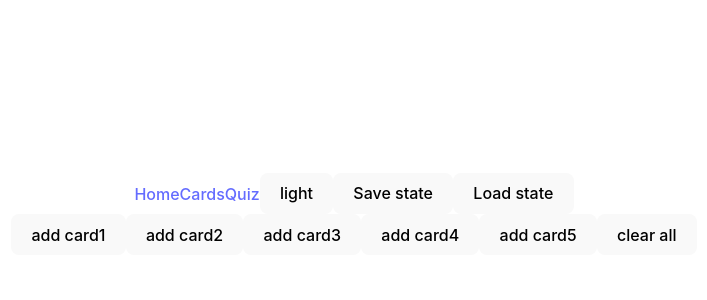
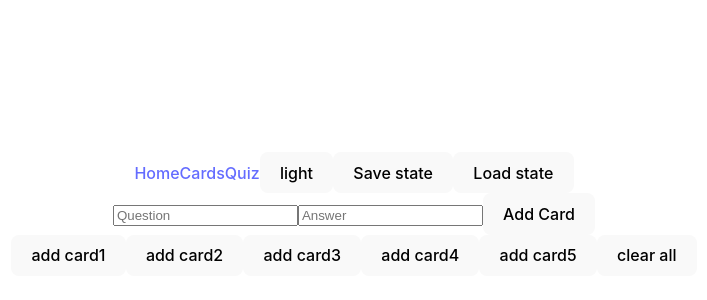
Before and after one commit to MistrAnderson/Leitnerboxd, a React (Vite) app: page /cards in a window 1280 px wide. Shown: the part 186-486 px from the top of the page, without its empty margins (286-993 px from the left). Built offline with nearby package versions, Linux system fonts and the light colour scheme.

Commit message:
feat (cards): add form component to create cards

```diff
--- /dev/null
+++ b/src/components/cardForm/CardForm.tsx
@@ -0,0 +1,26 @@
+import { add } from "@/store/cardsData/cardsSlice"
+import { useAppDispatch } from "@/store/hooks"
+import React, { useState } from "react"
+
+export default function CardForm() {
+  const dispatch = useAppDispatch()
+  const [formData, setFormData] = useState({question: "", answer: ""})
+
+  const handleChange = (e: React.ChangeEvent<HTMLInputElement | HTMLTextAreaElement>) => {
+    setFormData({ ...formData, [e.target.name]: e.target.value });
+  }
+
+  const handleSubmit = (e: React.FormEvent) => {
+    e.preventDefault()
+    dispatch(add({...formData}))
+    setFormData({question: "", answer: ""})
+  }
+
+  return (
+    <form onSubmit={handleSubmit}>
+      <input name="question" value={formData.question} onChange={handleChange} placeholder="Question" />
+      <input name="answer" value={formData.answer} onChange={handleChange} placeholder="Answer" />
+      <button type="submit">Add Card</button>
+    </form>
+  )
+}
--- a/src/components/cards/Cards.tsx
+++ b/src/components/cards/Cards.tsx
@@ -2,11 +2,14 @@ import { ICard } from "@/idb/interfaces"
 import Card from "@components/card/Card"
 import { useAppDispatch, useAppSelector } from "@/store/hooks"
 import { add, clear } from "@/store/cardsData/cardsSlice"
+import CardForm from "../cardForm/CardForm"
 
 export default function Cards() {
   // TODO: Understand type 'state' and why it does not have 'cards'
   const cards: ICard[] = useAppSelector(state => state.cards.cards)
   const dispatch = useAppDispatch()
+
+  console.log(cards)
 
   const card1: ICard = { name: "card1", question: "q1", answer: "a1", level: 1, previousEncounter: "2025-02-18" }
   const card2: ICard = { name: "card2", question: "q2", answer: "a2", level: 1, previousEncounter: "2025-02-18" }
@@ -16,6 +19,7 @@ export default function Cards() {
 
   return (
     <div>
+      <CardForm />
       <button onClick={() => dispatch(add(card1))}> add card1 </button>
       <button onClick={() => dispatch(add(card2))}> add card2 </button>
       <button onClick={() => dispatch(add(card3))}> add card3 </button>
@@ -26,7 +30,7 @@ export default function Cards() {
 
       <div>
         {cards?.map((card) => (
-          <Card cardInfo={card} />
+          <Card key={card.id} cardInfo={card} />
         ))}
       </div>
     </div>
```
